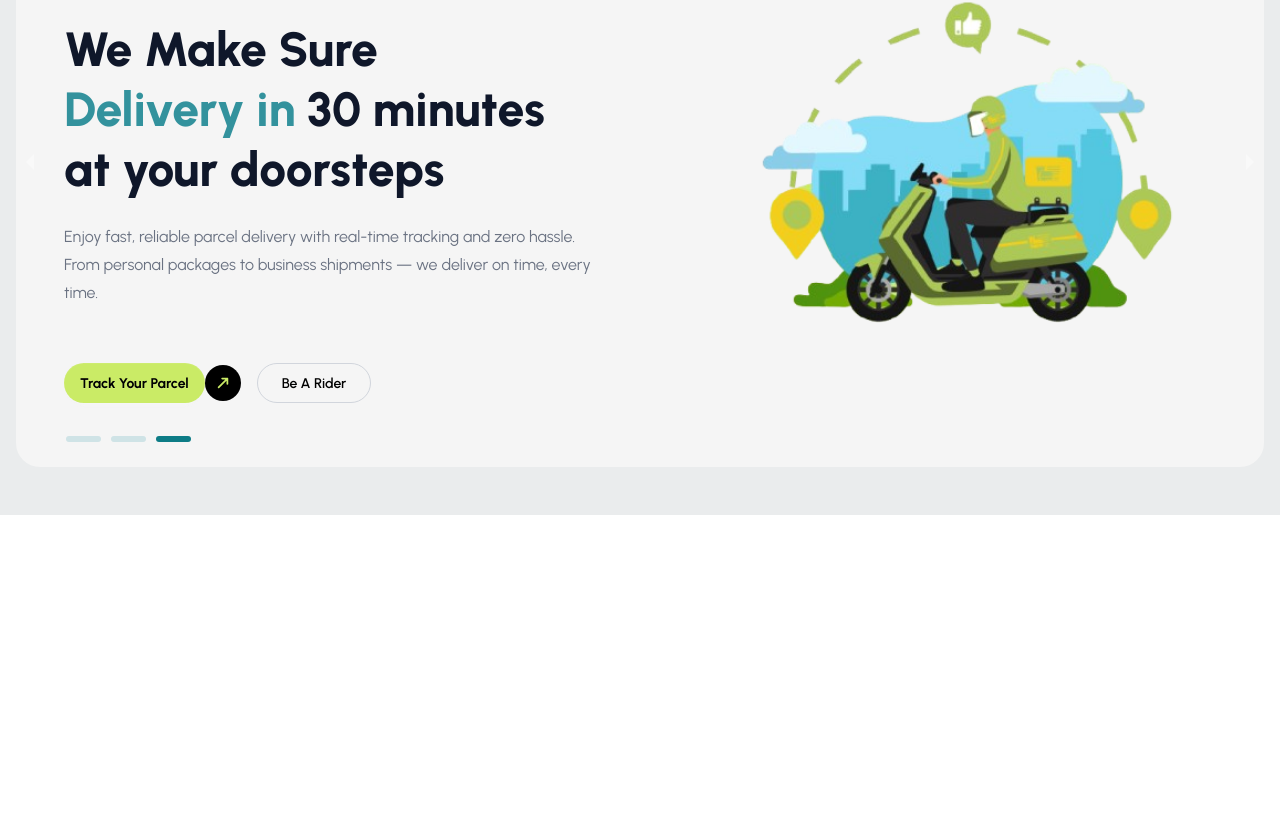
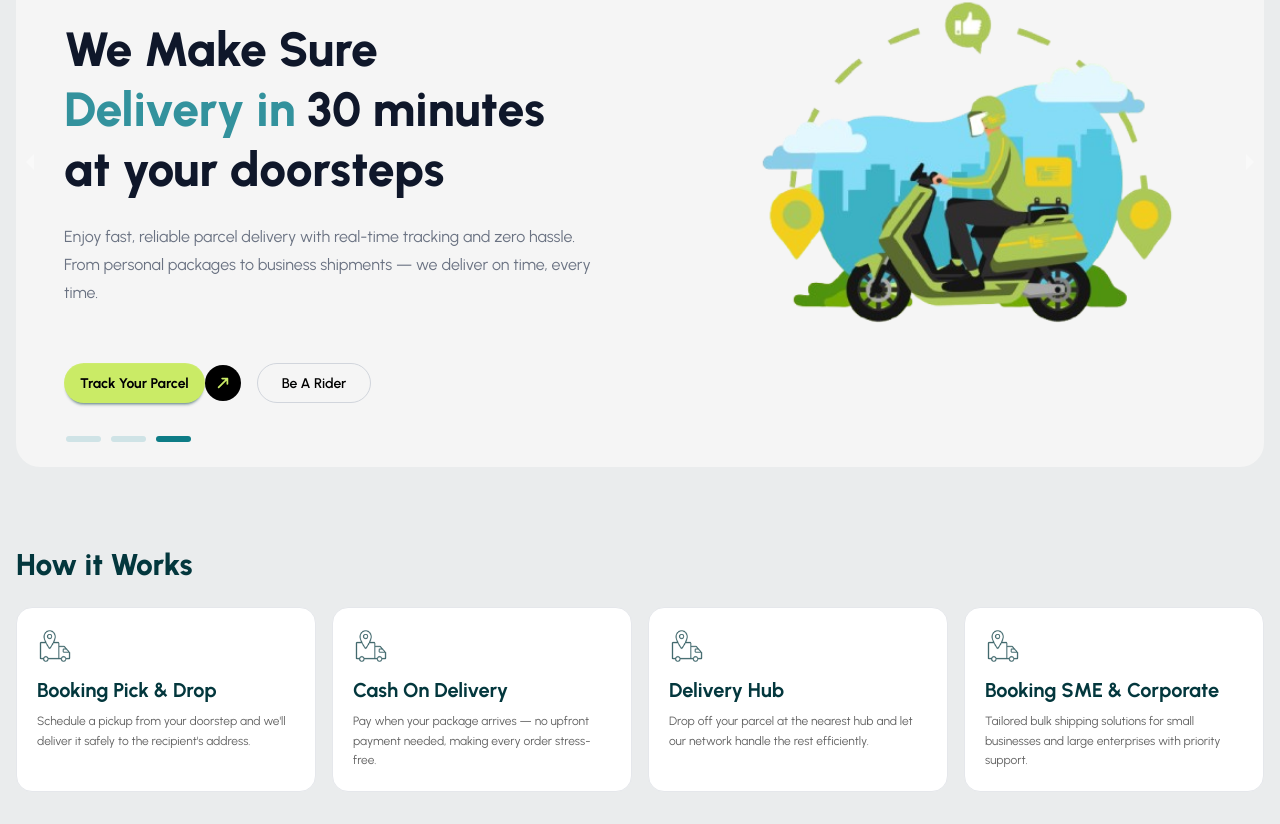
Before and after one commit to FahimFaysalNirjhar/zap-shift-client-side, a React (Vite) app: page / in a window 1280 px wide. Shown: the part 333-1157 px from the top of the page. Before the commit the page ends 848 px from the top, so only its background shows below. Built offline with nearby package versions, Linux system fonts and the light colour scheme.

Commit message:
how it works component completed

```diff
--- a/src/index.css
+++ b/src/index.css
@@ -13,6 +13,7 @@ body {
   default: true;
   --color-primary: #caeb66;
   --color-secondary: #eaeced;
+  --color-base-200: #03373d;
 }
 
 /* ===== Carousel dot fix ===== */
--- a/src/pages/Home/Home/Home.jsx
+++ b/src/pages/Home/Home/Home.jsx
@@ -1,10 +1,12 @@
 import React from "react";
 import Banner from "../Banner/Banner";
+import Works from "../Works/Works";
 
 const Home = () => {
   return (
     <div>
       <Banner></Banner>
+      <Works></Works>
     </div>
   );
 };
--- /dev/null
+++ b/src/pages/Home/Works/Works.jsx
@@ -0,0 +1,64 @@
+import React from "react";
+
+const services = [
+  {
+    img: "/bookingIcon.png",
+    alt: "Package icon",
+    title: "Booking Pick & Drop",
+    description:
+      "Schedule a pickup from your doorstep and we'll deliver it safely to the recipient's address.",
+  },
+  {
+    img: "/bookingIcon.png",
+    alt: "Cash icon",
+    title: "Cash On Delivery",
+    description:
+      "Pay when your package arrives — no upfront payment needed, making every order stress-free.",
+  },
+  {
+    img: "/bookingIcon.png",
+    alt: "Hub icon",
+    title: "Delivery Hub",
+    description:
+      "Drop off your parcel at the nearest hub and let our network handle the rest efficiently.",
+  },
+  {
+    img: "/bookingIcon.png",
+    alt: "Corporate icon",
+    title: "Booking SME & Corporate",
+    description:
+      "Tailored bulk shipping solutions for small businesses and large enterprises with priority support.",
+  },
+];
+
+const Works = () => {
+  return (
+    <div className="px-4 py-8 max-w-7xl mx-auto">
+      <h2 className="text-3xl font-extrabold text-base-200  mb-6">
+        How it Works
+      </h2>
+      <div className="grid grid-cols-1 sm:grid-cols-2 lg:grid-cols-4 gap-4">
+        {services.map((service, index) => (
+          <div
+            key={index}
+            className="bg-white border border-gray-200 rounded-2xl p-5"
+          >
+            <img
+              src={service.img}
+              alt={service.alt}
+              className="w-9 h-9 mb-3 opacity-75"
+            />
+            <h3 className="text-xl font-bold text-base-200 mb-2">
+              {service.title}
+            </h3>
+            <p className="text-xs text-[#606060] leading-relaxed">
+              {service.description}
+            </p>
+          </div>
+        ))}
+      </div>
+    </div>
+  );
+};
+
+export default Works;
--- a/src/pages/Shared/Navbar/Navbar.jsx
+++ b/src/pages/Shared/Navbar/Navbar.jsx
@@ -94,7 +94,7 @@ const Navbar = () => {
 
           {/* Sign Up + Arrow */}
           <div className="flex items-center">
-            <a className="btn bg-primary text-[#1F1F1F] font-bold rounded text-xs sm:text-sm px-3 sm:px-4 h-9 sm:h-10 min-h-0">
+            <a className="btn bg-primary text-[#1F1F1F] font-bold rounded text-xs border-0 sm:text-sm px-3 sm:px-4 h-9 sm:h-10 min-h-0">
               Sign Up
             </a>
             <a className="bg-[#1E1E1E] rounded-full flex items-center justify-center p-2 sm:p-[10px] shrink-0">
```
